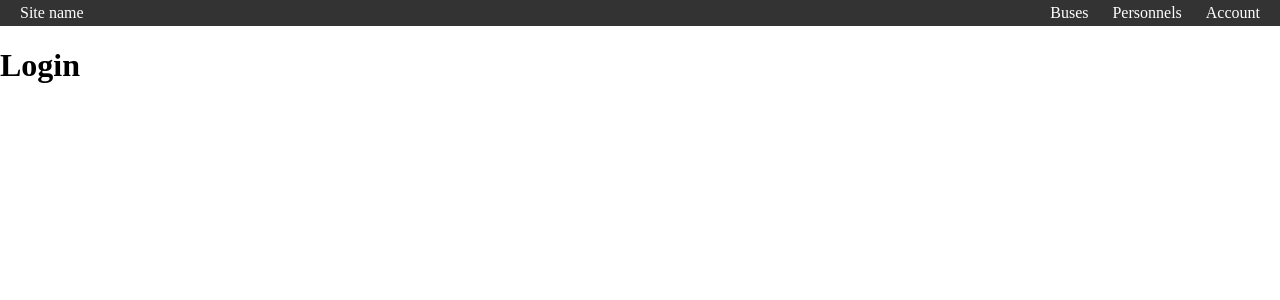
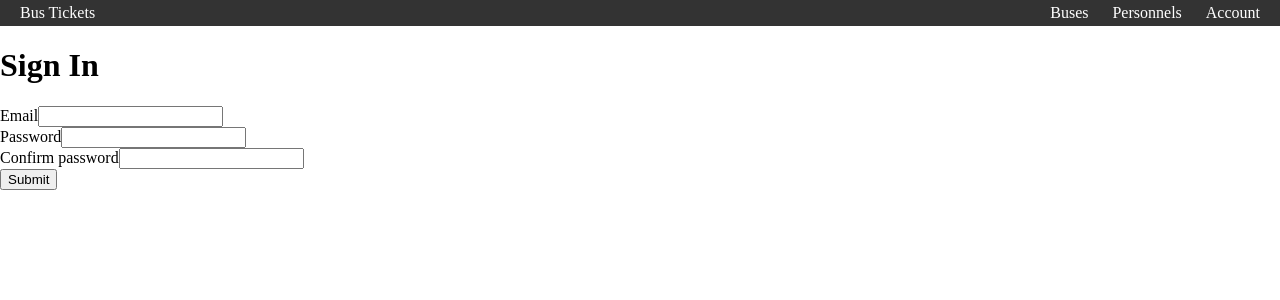
Before and after one commit to SnezhG/AutoProject, a React app in the folder autoclient/: page /Auth/Login in a window 1280 px wide. Shown: the top 300 px of the page. Built offline with nearby package versions, Linux system fonts and the light colour scheme; the HTML template or start-up script is replaced by a standard one.

Commit message:
#Users pages

```diff
--- a/autoclient/src/App.jsx
+++ b/autoclient/src/App.jsx
@@ -11,6 +11,9 @@ import EditBus from "./pages/Buses/EditBus"
 import IssueTripTicket from "./pages/IssueTripTicket"
 import Login from "./pages/Auth/Login"
 import TicketPay from "./pages/TicketPay"
+import Users from "./pages/Users.jsx"
+import CreateUser from "./pages/Users/CreateUser"
+import ChangeUserRole from "./pages/Users/ChangeUserRole"
 import { Route, Routes } from "react-router-dom"
 
 function App() {
@@ -21,13 +24,16 @@ function App() {
             <Routes>
                 <Route path="/" element={<Home />}/>
                 <Route path="/Buses" element={<Buses />}/>
+                <Route path="/Users" element={<Users />}/>
                 <Route path="/Personnels" element={<Personnels />}/>
                 <Route path="/Account" element={<Account />}/>
                 <Route path="/CreateBus" element={<CreateBus />}/>
+                <Route path="/CreateUser" element={<CreateUser />}/>
                 <Route path="/Auth/Login" element={<Login />}/>
                 <Route path="/EditBus/:id" element={<EditBus />}/>
                 <Route path="/TicketPay/:id" element={<TicketPay />}/>
                 <Route path="/IssueTripTicket/:id" element={<IssueTripTicket />}/>
+                <Route path="/ChangeUserRole/:id" element={<ChangeUserRole />}/>
             </Routes>
         </div>
         </>
--- a/autoclient/src/Navbar.jsx
+++ b/autoclient/src/Navbar.jsx
@@ -3,7 +3,7 @@ export default function Navbar(){
     return (
         <nav className="nav">
         <Link to="/" className="site-title">
-            Site name
+            Bus Tickets
         </Link>
         <ul>
             <li>
--- a/autoclient/src/pages/Auth/Login.jsx
+++ b/autoclient/src/pages/Auth/Login.jsx
@@ -1,6 +1,48 @@
+import {useState} from "react";
+import {useNavigate} from "react-router-dom";
+import axios from "axios";
+
 function Login(){
+    const [values, setValues] = useState({
+        email: '',
+        password: '',
+        confirmPassword: ''
+    })
+
+    const navigate = useNavigate();
+    const handleLogin = (event) =>{
+        event.preventDefault();
+        axios.post('https://localhost:7069/api/Auth/Login', values)
+            .then(res => {
+                console.log(res);
+            })
+            .catch(err => console.log(err));
+    }
     return (
-        <h1>Login</h1>
+        <div>
+            <h1>Sign In</h1>
+            <form onSubmit={handleLogin}>
+                <div>
+                    <label htmlFor="email">Email</label>
+                    <input type="text" name="email"
+                           onChange={e =>
+                               setValues({...values, email: e.target.value})}/>
+                </div>
+                <div>
+                    <label htmlFor="password">Password</label>
+                    <input type="text" name="password"
+                           onChange={e =>
+                               setValues({...values, password: e.target.value})}/>
+                </div>
+                <div>
+                    <label htmlFor="confirmPassword">Confirm password</label>
+                    <input type="text" name="confirmPassword"
+                           onChange={e =>
+                               setValues({...values, confirmPassword: e.target.value})}/>
+                </div>
+                <button>Submit</button>
+            </form>
+        </div>
     )
 }
 
--- a/autoclient/src/pages/Buses/CreateBus.jsx
+++ b/autoclient/src/pages/Buses/CreateBus.jsx
@@ -26,8 +26,10 @@ function CreateBus(){
             <form onSubmit={handleSubmit} className="formCreate">
                 <div>
                     <label htmlFor="seatCapacity">Seat capacity</label>
-                    <input type="text" name='seatCapacity' placeholder="Enter seat capacity"
-                    onChange={e => setValues({...values, seatCapacity: e.target.value})}/>
+                    <input type="text" name='seatCapacity'
+                           placeholder="Enter seat capacity"
+                           onChange={e =>
+                               setValues({...values, seatCapacity: e.target.value})}/>
                 </div>
                 <div>
                     <label htmlFor="model">Seat capacity</label>
--- a/autoclient/src/pages/IssueTripTicket.jsx
+++ b/autoclient/src/pages/IssueTripTicket.jsx
@@ -76,76 +76,76 @@ function IssueTripTicket(){
 
     return(
         <div>
-            <h1>Trip</h1>
+            <div className="tripInfo">
                 <form>
                     <div>
-                    <input type="text" name='depCity' value={routeValues.depCity}/>
-                    <input type="text" name='arrCity' value={routeValues.arrCity}/>
-                    <input type="text" name='depDate' value={tripValues.depTime}/>
+                        <input type="text" readOnly name='depCity' value={routeValues.depCity}/>
+                        <input type="text" readOnly name='arrCity' value={routeValues.arrCity}/>
+                        <input type="text" readOnly name='depDate' value={tripValues.depTime}/>
                     </div>
                 </form>
-
-            <h1>Issue Ticket</h1>
+            </div>
+            <div className="ticketForm">
                 <form onSubmit={handleBooking}>
-                <div>
-                    <label htmlFor="lastName">Name</label>
-                    <input type="text" name='lastName' placeholder="Enter seat capacity"
+                    <div className="ticketField">
+                        <label htmlFor="lastName">Фамилия</label>
+                        <input type="text" name='lastName'
                                value={ticketValues.lastName}
                                onChange={e =>
                                    setTicketValues({...ticketValues, lastName: e.target.value})}/>
                     </div>
-                <div>
-                    <label htmlFor="name">Last name</label>
-                    <input type="text" name='name' placeholder="Enter seat capacity"
+                    <div className="ticketField">
+                        <label htmlFor="name">Имя</label>
+                        <input type="text" name='name'
                                value={ticketValues.name}
                                onChange={e =>
                                    setTicketValues({...ticketValues, name: e.target.value})}/>
                     </div>
-                <div>
-                    <label htmlFor="patronymic">Patronimyc</label>
-                    <input type="text" name='patronymic' placeholder="Enter seat capacity"
+                    <div className="ticketField">
+                        <label htmlFor="patronymic">Отчество</label>
+                        <input type="text" name='patronymic'
                                value={ticketValues.patronymic}
                                onChange={e =>
                                    setTicketValues({...ticketValues, patronymic: e.target.value})}/>
                     </div>
-                <div>
-                    <label htmlFor="sex">Sex</label>
-                    <input type="text" name='sex' placeholder="Enter seat capacity"
+                    <div className="ticketField">
+                        <label htmlFor="sex">Пол</label>
+                        <input type="text" name='sex'
                                value={ticketValues.sex}
                                onChange={e =>
                                    setTicketValues({...ticketValues, sex: e.target.value})}/>
                     </div>
-                <div>
-                    <label htmlFor="dateOfBirth">Date of birth</label>
-                    <input type="text" name='dateOfBirth' placeholder="Enter seat capacity"
+                    <div className="ticketField">
+                        <label htmlFor="dateOfBirth">Дата рождения</label>
+                        <input type="text" name='dateOfBirth'
                                value={ticketValues.dateOfBirth}
                                onChange={e =>
                                    setTicketValues({...ticketValues, dateOfBirth: e.target.value})}/>
                     </div>
-                <div>
-                    <label htmlFor="passSeries">Pass series</label>
-                    <input type="text" name='passSeries' placeholder="Enter seat capacity"
+                    <div className="ticketField">
+                        <label htmlFor="passSeries">Серия паспорта</label>
+                        <input type="text" name='passSeries'
                                value={ticketValues.passSeries}
                                onChange={e =>
                                    setTicketValues({...ticketValues, passSeries: e.target.value})}/>
                     </div>
-                <div>
-                    <label htmlFor="passNum">Pass number</label>
-                    <input type="text" name='passNum' placeholder="Enter seat capacity"
+                    <div className="ticketField">
+                        <label htmlFor="passNum">Номер паспорта</label>
+                        <input type="text" name='passNum'
                                value={ticketValues.passNum}
                                onChange={e =>
                                    setTicketValues({...ticketValues, passNum: e.target.value})}/>
                     </div>
-                <div>
-                    <label htmlFor="phoneNum">Phone number</label>
-                    <input type="text" name='phoneNum' placeholder="Enter seat capacity"
+                    <div className="ticketField">
+                        <label htmlFor="phoneNum">Номер телефона</label>
+                        <input type="text" name='phoneNum'
                                value={ticketValues.phoneNum}
                                onChange={e =>
                                    setTicketValues({...ticketValues, phoneNum: e.target.value})}/>
                     </div>
-                <div>
-                    <label htmlFor="seat">Seat</label>
-                    <select type="text" name='seat' placeholder="Enter seat capacity"
+                    <div className="ticketField">
+                        <label htmlFor="seat">Место</label>
+                        <select type="text" name='seat'
                                 value={ticketValues.seat}
                                 onChange={e =>
                                     setTicketValues({...ticketValues, seat: e.target.value})}>
@@ -159,9 +159,10 @@ function IssueTripTicket(){
                                 ))}
                         </select>
                     </div>
-                <button type="submit">Book</button>
-                <button onClick={handleBuying}>Buy</button>
+                    <button type="submit">Купить</button>
+                    <button onClick={handleBuying}>Забронировать</button>
                 </form>
+            </div>
         </div>
     )
 }
```
Also changed, not shown: autoclient/src/pages/Home.jsx (+7 -9 lines). Lines whose indentation alone changed are shown as unchanged.
